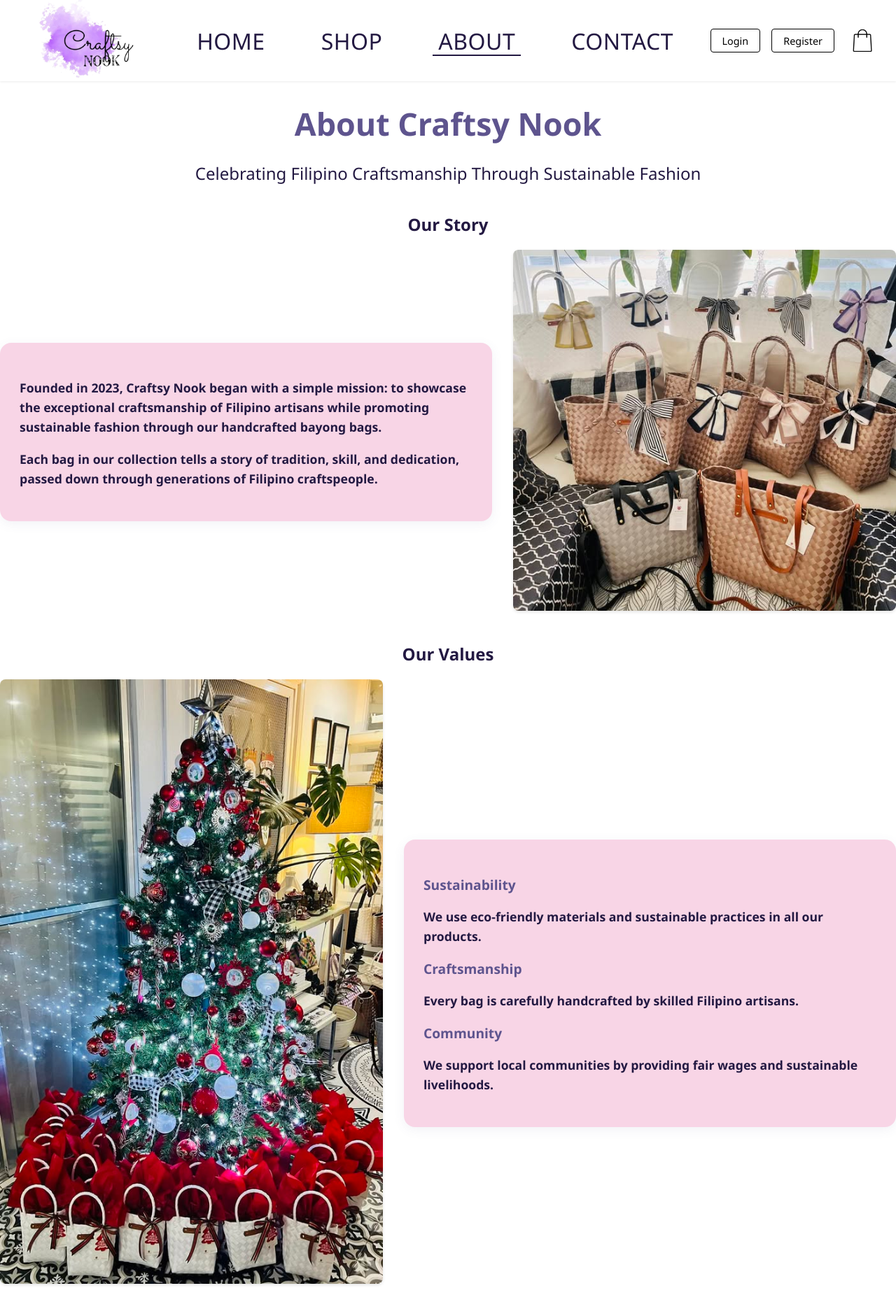
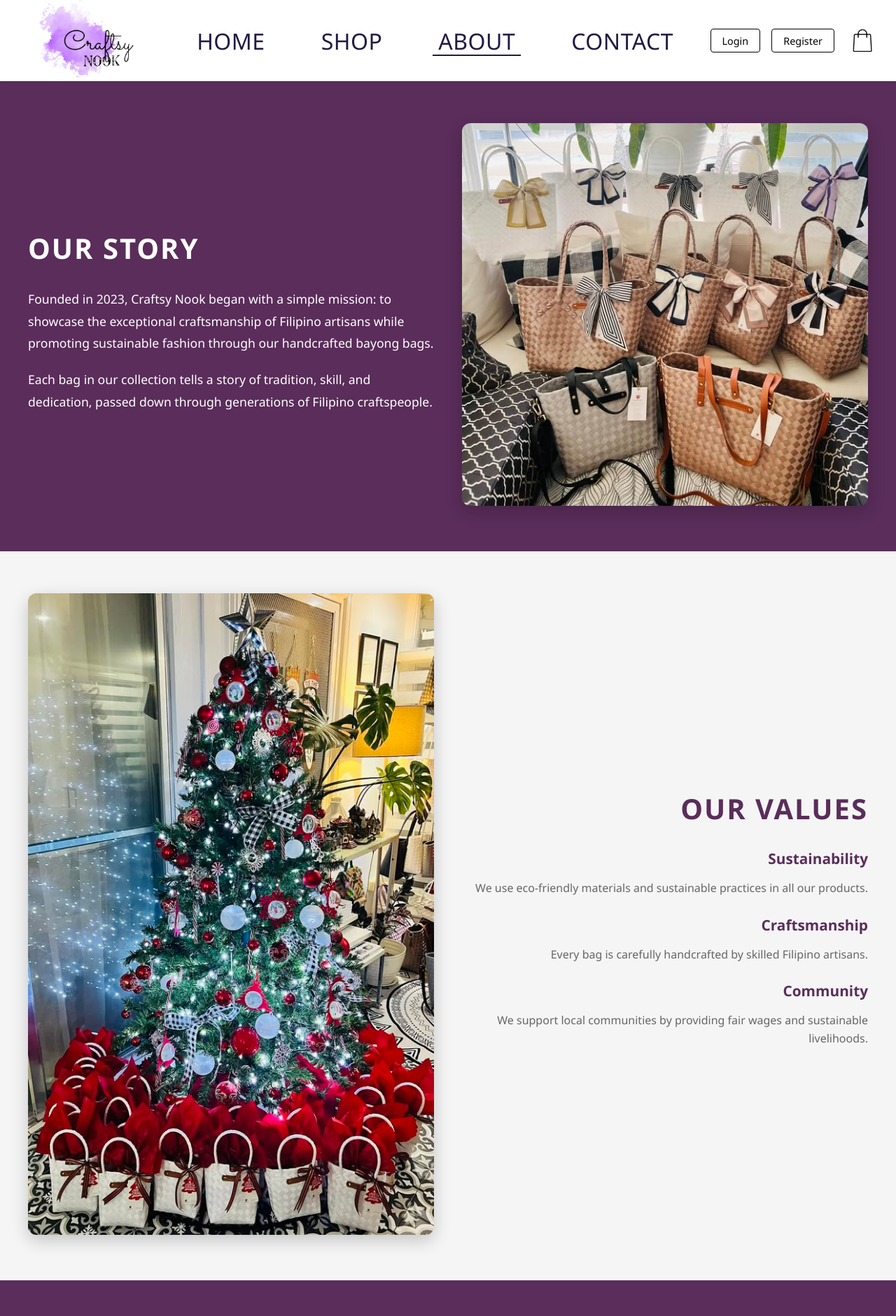
Before and after one commit to EthanLeones/Craftsy, a PHP site: page /about.php in a window 1280 px wide. Shown: the top 1881 px of the page at 70% size. Run offline with PHP 8.4, Linux system fonts and the light colour scheme.

Commit message:
fized issues wtvr

```diff
--- a/about.php
+++ b/about.php
@@ -1,81 +1,147 @@
 <?php $page_title = 'About Us'; ?>
 <?php include 'header.php'; ?>
 <style>
+    .about-section {
+        padding: 60px 20px;
+        min-height: 60vh;
+        display: flex;
+        align-items: center;
+        border: 0;
+        margin: 0;
+    }
+
     .about-content {
         display: flex;
-        flex-wrap: wrap;
-        gap: 30px;
+        flex-direction: row;
+        gap: 40px;
         align-items: center;
+        max-width: 1400px;
+        margin: 0 auto;
+        width: 100%;
+        padding: 0 20px;
     }
+
     .about-text {
-        flex: 1 1 400px;
-        background: #f8d5e6;
-        border-radius: 16px;
-        box-shadow: 0 4px 16px rgba(94, 84, 142, 0.08);
-        padding: 32px 28px;
-        margin: 12px 0;
+        flex: 1;
+        color: white;
     }
 
     .about-image {
-        flex: 1 1 300px;
+        flex: 1;
         text-align: center;
     }
 
     .about-image img {
         max-width: 100%;
         height: auto;
-        border-radius: 8px;
-        box-shadow: 0 2px 4px rgba(0, 0, 0, 0.1);
+        border-radius: 12px;
+        box-shadow: 0 8px 24px rgba(0, 0, 0, 0.2);
     }
 
-    .about-section:nth-of-type(even) .about-content {
-        flex-direction: row-reverse;
+    /* Story Section Styles */
+    .story-section {
+        background-color: #5a2d5a;
     }
 
-     .about-section h2 {
-         color: #231942;
-         text-align: center;
+    .story-section h2 {
+        color: white;
+        font-size: 2.5rem;
+        font-weight: bold;
+        margin-bottom: 30px;
+        text-transform: uppercase;
+        letter-spacing: 2px;
+    }
+
+    .story-section p {
+        color: white;
+        line-height: 1.8;
+        font-size: 1.1rem;
         margin-bottom: 20px;
     }
 
-     .about-text h3 {
-         color: #5e548e;
-         margin-bottom: 10px;
-         font-size: 1.2em;
-         font-weight: bold;
+    /* Values Section Styles */
+    .values-section {
+        background-color: #f5f5f5;
     }
 
-     .about-text p {
-         color: #231942;
-         line-height: 1.6;
-         margin-bottom: 15px;
-         font-size: 1.1em;
+    .values-section h2 {
+        color: #5a2d5a;
+        font-size: 2.5rem;
         font-weight: bold;
+        margin-bottom: 30px;
+        text-transform: uppercase;
+        letter-spacing: 2px;
+        text-align: right;
     }
 
-    .page-title {
-        font-size: 2.8rem;
-        font-weight: bold;
-        color: #5E548E;
-        margin-bottom: 18px;
-    }
-    .about-subtitle {
-        font-size: 1.5rem;
-        color: #231942;
-        margin-bottom: 40px;
-        text-align: center;
-        font-weight: 500;
+    .values-text {
+        text-align: right;
+        color: #333;
     }
 
+    .value-item {
+        margin-bottom: 25px;
+    }
+
+    .value-item h3 {
+        color: #5a2d5a;
+        font-size: 1.3rem;
+        font-weight: bold;
+        margin-bottom: 8px;
+    }
+
+    .value-item p {
+        color: #666;
+        line-height: 1.6;
+        font-size: 1rem;
+    }
+
+    /* Artisans Section Styles */
+    .artisans-section {
+        background-color: #5a2d5a;
+    }
+
+    .artisans-section h2 {
+        color: white;
+        font-size: 2.5rem;
+        font-weight: bold;
+        margin-bottom: 30px;
+        text-transform: uppercase;
+        letter-spacing: 2px;
+    }
+
+    .artisans-section p {
+        color: white;
+        line-height: 1.8;
+        font-size: 1.1rem;
+        margin-bottom: 20px;
+    }
+
+    /* Responsive */
+    @media (max-width: 768px) {
+        .about-content {
+            flex-direction: column;
+            gap: 30px;
+            padding: 0 10px;
+        }
+
+        .about-section {
+            padding: 40px 10px;
+        }
+
+        .story-section h2,
+        .values-section h2,
+        .artisans-section h2 {
+            font-size: 2rem;
+            text-align: center;
+        }
+    }
 </style>
 
-        <h1 class="page-title">About Craftsy Nook</h1>
-        <p class="about-subtitle">Celebrating Filipino Craftsmanship Through Sustainable Fashion</p>
-
-        <section class="about-section">
-            <h2>Our Story</h2>
+<section class="about-section story-section">
     <div class="about-content">
         <div class="about-text">
+            <h2>OUR STORY</h2>
             <p>Founded in 2023, Craftsy Nook began with a simple mission: to showcase the exceptional craftsmanship of Filipino artisans while promoting sustainable fashion through our handcrafted bayong bags.</p>
             <p>Each bag in our collection tells a story of tradition, skill, and dedication, passed down through generations of Filipino craftspeople.</p>
         </div>
@@ -85,32 +151,38 @@
     </div>
 </section>
 
-        <section class="about-section">
-            <h2>Our Values</h2>
+<section class="about-section values-section">
     <div class="about-content">
-                  <div class="about-text">
+        <div class="about-image">
+            <img src="images/client-bag.jpg" alt="Craftsy Nook Values Image">
+        </div>
+        <div class="about-text values-text">
+            <h2>OUR VALUES</h2>
+            <div class="value-item">
                 <h3>Sustainability</h3>
                 <p>We use eco-friendly materials and sustainable practices in all our products.</p>
+            </div>
+            <div class="value-item">
                 <h3>Craftsmanship</h3>
                 <p>Every bag is carefully handcrafted by skilled Filipino artisans.</p>
+            </div>
+            <div class="value-item">
                 <h3>Community</h3>
                 <p>We support local communities by providing fair wages and sustainable livelihoods.</p>
             </div>
-                   <div class="about-image">
-                       <img src="images/client-bag.jpg" alt="Craftsy Nook Values Image">
         </div>
     </div>
 </section>
 
-         <section class="about-section">
-             <h2>Our Artisans</h2>
+<section class="about-section artisans-section">
     <div class="about-content">
+        <div class="about-image">
+            <img src="images/insta-img.jpg" alt="Craftsy Nook Artisans Image">
+        </div>
         <div class="about-text">
+            <h2>OUR ARTISANS</h2>
             <p>Behind every Craftsy Nook bag is a skilled artisan who has mastered the art of traditional handweaving and bag-making. Our artisans combine time-honored techniques with contemporary design to create pieces that are both beautiful and functional.</p>
             <p>We're proud to provide fair wages and sustainable employment to our team of artisans, empowering local Filipino cultural heritage while creating economic opportunities.</p>
-                   </div>
-                   <div class="about-image">
-                       <img src="images/insta-img.jpg" alt="Craftsy Nook Artisans Image">
         </div>
     </div>
 </section>
--- a/add_to_cart.php
+++ b/add_to_cart.php
@@ -65,7 +65,6 @@
         $response['success'] = true;
         $response['message'] = 'Product added to cart!';
         $response['cart_count'] = getCartCount();
-
     } catch (PDOException $e) {
         error_log("Add to cart error: " . $e->getMessage());
         $response['message'] = 'Database error. Could not add item to cart.';
--- a/login_process.php
+++ b/login_process.php
@@ -34,8 +34,6 @@
             }
 
 
-            $_SESSION['alert'] = ['type' => 'success', 'message' => 'Login successful!'];
-
             if (isset($_SESSION['user_role']) && $_SESSION['user_role'] === 'admin') {
                 header('Location: admin/dashboard.php');
             } else {
```
Also changed, not shown: login.php (+0 -11 lines), product_details.php (+45 -14 lines), shop.php (+13 -0 lines). Lines whose indentation alone changed are shown as unchanged.
